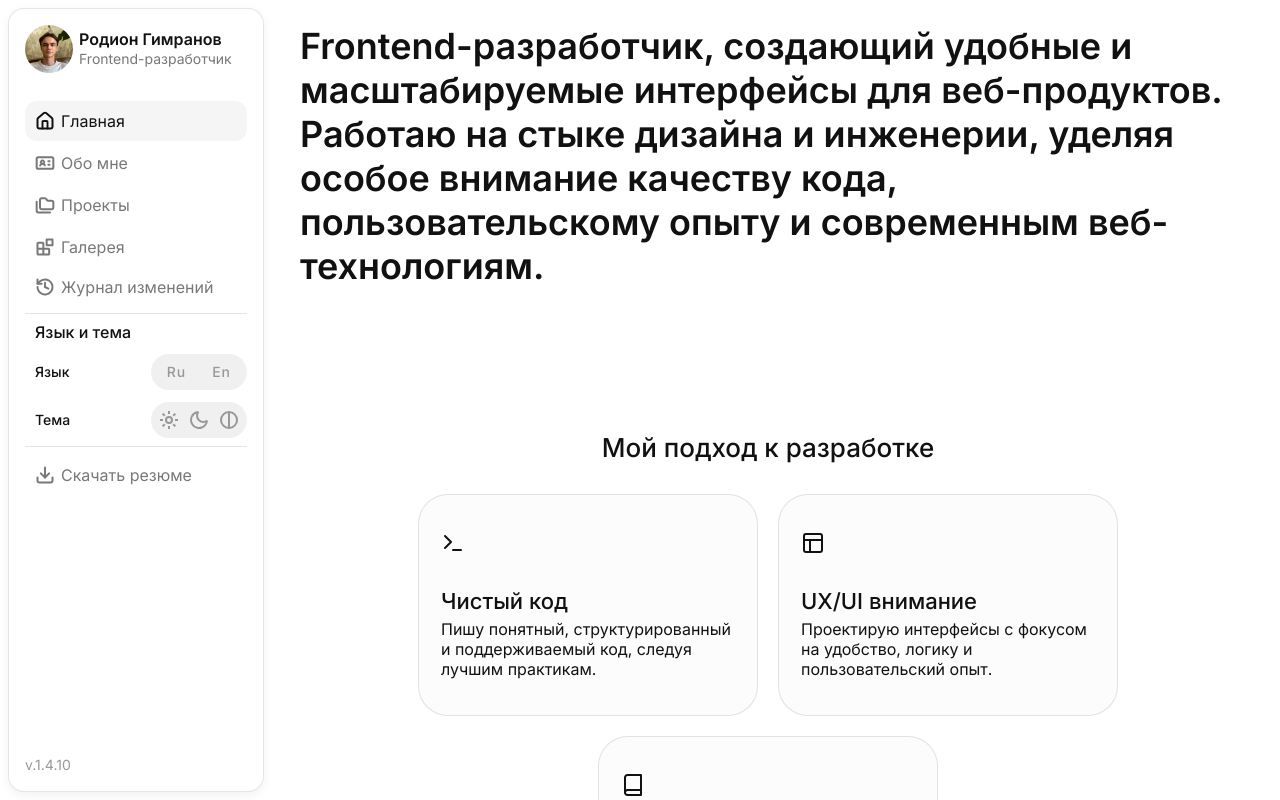
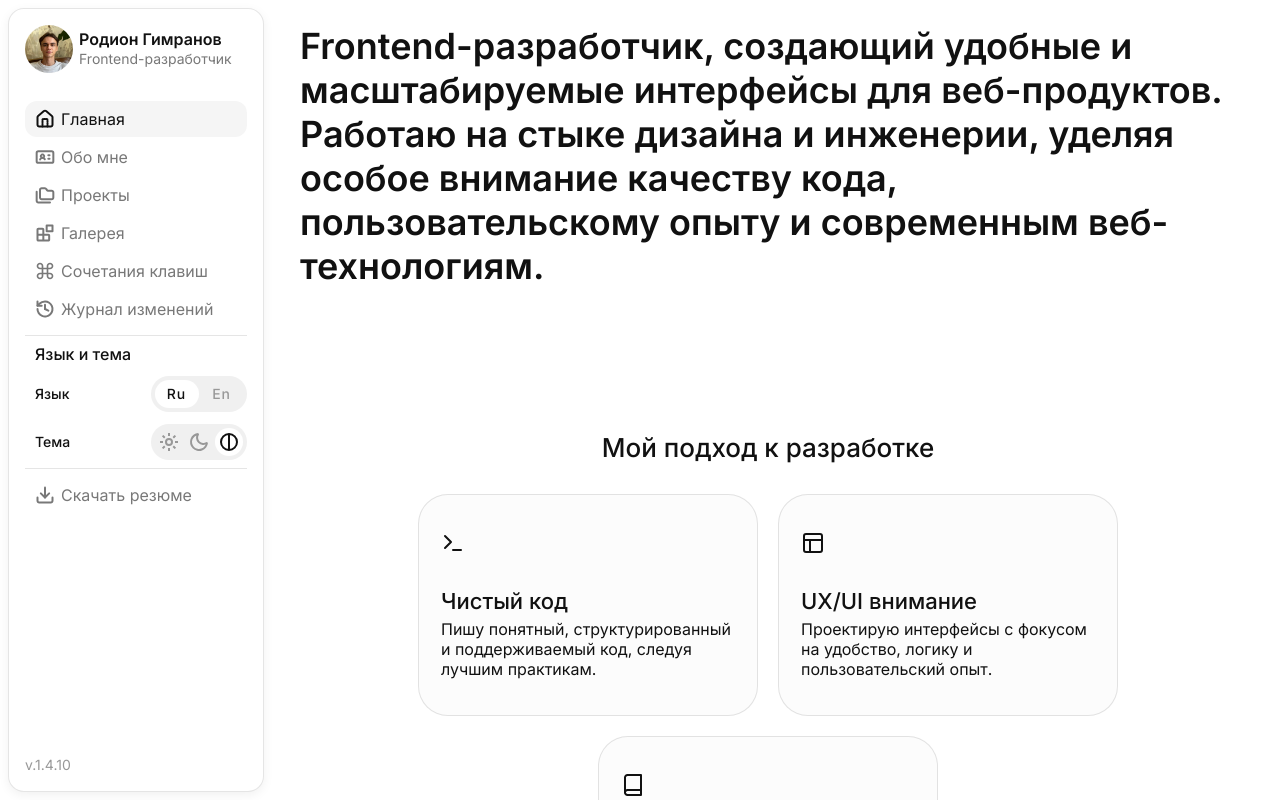
Before and after one commit to RodionGimranov/personal-site, a Vue app: page /home in a window 1280 px wide. Shown: the top 800 px of the page. Built offline with nearby package versions, Linux system fonts and the light colour scheme.

Commit message:
refactor: apply updated component logic

```diff
--- a/src/components/layout/SideBar/SideBar.vue
+++ b/src/components/layout/SideBar/SideBar.vue
@@ -1,38 +1,59 @@
 <template>
     <section
-        class="side_bar_container bg-primary-white border-black-10 rounded-2xl border shadow-[0px_3px_11px_0px_rgba(0,0,0,0.06)]"
+        class="side_bar_container bg-primary-white border-black-10 flex flex-col items-start justify-between rounded-2xl border shadow-[0px_3px_11px_0px_rgba(0,0,0,0.06)]"
     >
-        <div class="side_bar_content_wrapper">
-            <div class="user_info_panel_wrapper">
+        <div class="flex w-full flex-col items-start justify-start">
+            <div class="flex w-full items-start justify-start">
                 <UserInfoPanel />
             </div>
-            <div class="side_bar_btn_container">
-                <!--  -->
-                <RouterLink
+            <div class="mt-7! flex w-full flex-col items-start justify-start gap-0.5">
+                <Button
                     v-for="link in navLinks"
                     :key="link.path"
-                    :to="link.path"
-                    class="side_bar_btn text-base"
-                    :class="{ _active: isActive(link.path) }"
+                    variant="_side-bar"
+                    buttonType="router"
+                    shape="regular"
+                    padding="compact"
+                    v-slot="slotProps"
                 >
-                    <SvgIcon :name="link.icon" />
-                    {{ $t(link.name) }}
-                </RouterLink>
-                <!--  -->
-                <button class="side_bar_btn text-base" @click="openChangelog">
-                    <SvgIcon name="changelog-icon" /> {{ $t("global.changelog_title") }}
-                </button>
-                <!--  -->
+                    <RouterLink
+                        :to="link.path"
+                        v-bind="slotProps"
+                        :class="{ _active: isActive(link.path) }"
+                    >
+                        <SvgIcon :name="link.icon" />
+                        {{ $t(link.name) }}
+                    </RouterLink>
+                </Button>
+                <Button
+                    variant="_side-bar"
+                    shape="regular"
+                    padding="compact"
+                    icon="command-icon"
+                    :buttonText="$t('global.kb_shortcuts_title')"
+                    @click="openShortcuts"
+                />
+                <Button
+                    variant="_side-bar"
+                    shape="regular"
+                    padding="compact"
+                    icon="changelog-icon"
+                    :buttonText="$t('global.changelog_title')"
+                    @click="openChangelog"
+                />
             </div>
-            <div class="site_settings_container">
-                <p class="site_settings_title text-base">{{ $t("global.site_settings_title") }}</p>
+            <div
+                class="site_settings_container flex w-full flex-col items-start justify-start gap-3"
+            >
+                <p class="text-primary-dark text-base font-medium">
+                    {{ $t("global.site_settings_title") }}
+                </p>
                 <div class="site_settings_wrapper">
                     <p class="site_settings_subtitle text-sm">
                         {{ $t("global.language_settings_title") }}
                     </p>
                     <ToggleTab
-                        storageKey="language-tab"
-                        :useToggleIcon="false"
+                        :activeIndex="languageIndex"
                         :useToggleText="true"
                         :textOptions="['global.selected_lang_ru', 'global.selected_lang_en']"
                         @update:activeIndex="preferencesStore.setByIndex"
@@ -43,27 +64,32 @@
                         {{ $t("global.theme_settings_title") }}
                     </p>
                     <ToggleTab
-                        storageKey="theme-tab"
-                        :useToggleText="false"
+                        :activeIndex="themeIndex"
                         :useToggleIcon="true"
                         :iconOptions="['light-theme-icon', 'dark-theme-icon', 'system-theme-icon']"
                         @update:activeIndex="preferencesStore.setThemeByIndex"
                     />
                 </div>
             </div>
-            <!--  -->
-            <div class="download_btn_container">
-                <a :href="RESUME_URL" class="side_bar_btn text-base" target="_blank">
-                    <SvgIcon name="download-icon" /> {{ $t("global.download_btn_title") }}
-                </a>
+            <div class="w-full">
+                <Button
+                    buttonType="external"
+                    variant="_side-bar"
+                    shape="regular"
+                    padding="compact"
+                    icon="download-icon"
+                    :href="RESUME_URL"
+                    :buttonText="$t('global.download_btn_title')"
+                    :disabled="!RESUME_URL"
+                />
             </div>
-            <!--  -->
         </div>
         <p class="text-secondary-gray text-sm font-normal">v.{{ APP_VERSION }}</p>
     </section>
 </template>
 
 <script setup>
+import { computed } from "vue";
 import { useRoute } from "vue-router";
 
 import { useModalStore } from "@/stores/useModalStore";
@@ -71,6 +97,7 @@ import { usePreferencesStore } from "@/stores/usePreferencesStore";
 import { APP_VERSION, RESUME_URL } from "@/constants/appConstants";
 
 import UserInfoPanel from "@/components/layout/SideBar/UserInfoPanel.vue";
+import Button from "@/components/ui/atoms/Button.vue";
 import SvgIcon from "@/components/ui/atoms/SvgIcon.vue";
 import ToggleTab from "@/components/ui/molecules/ToggleTab.vue";
 
@@ -80,6 +107,13 @@ const modalStore = useModalStore();
 const preferencesStore = usePreferencesStore();
 
 const isActive = (path) => route.path === path;
+
+const languageIndex = computed(() => preferencesStore.localeIndex);
+const themeIndex = computed(() => preferencesStore.themeIndex);
+
+const openShortcuts = () => {
+    modalStore.open("shortcuts");
+};
 
 const openChangelog = () => {
     modalStore.open("changelog");
@@ -102,79 +136,13 @@ const navLinks = [
     height: calc(100vh - 16px);
     padding: 16px;
     overflow: hidden;
-
-    display: flex;
-    flex-direction: column;
-    justify-content: space-between;
-    align-items: flex-start;
-}
-
-.side_bar_content_wrapper {
-    width: 100%;
-    display: flex;
-    flex-direction: column;
-    justify-content: flex-start;
-    align-items: flex-start;
-}
-
-.user_info_panel_wrapper {
-    width: 100%;
-    display: flex;
-    justify-content: flex-start;
-    align-items: flex-start;
-}
-
-.side_bar_btn_container {
-    width: 100%;
-    margin-top: 28px;
-
-    display: flex;
-    flex-direction: column;
-    justify-content: flex-start;
-    align-items: flex-start;
-    gap: 2px;
-}
-
-.side_bar_btn {
-    width: 100%;
-    padding: 8px 10px;
-    border-radius: 12px;
-
-    display: flex;
-    justify-content: flex-start;
-    align-items: center;
-    gap: 6px;
-
-    font-weight: 400;
-    color: var(--third-gray);
-
-    &:hover {
-        background: var(--secondary-white);
-    }
-
-    &._active {
-        background: var(--secondary-white);
-        color: var(--primary-dark);
-    }
 }
 
 .site_settings_container {
-    width: 100%;
     margin: 8px 0;
     padding: 8px 0 8px 10px;
     border-top: 1px solid var(--black-10);
     border-bottom: 1px solid var(--black-10);
-
-    display: flex;
-    flex-direction: column;
-    justify-content: flex-start;
-    align-items: flex-start;
-    gap: 12px;
-}
-
-.site_settings_title {
-    font-weight: 500;
-    color: var(--primary-dark);
 }
 
 .site_settings_wrapper {
@@ -188,8 +156,4 @@ const navLinks = [
     font-weight: 500;
     color: var(--primary-dark);
 }
-
-.download_btn_container {
-    width: 100%;
-}
 </style>
```
